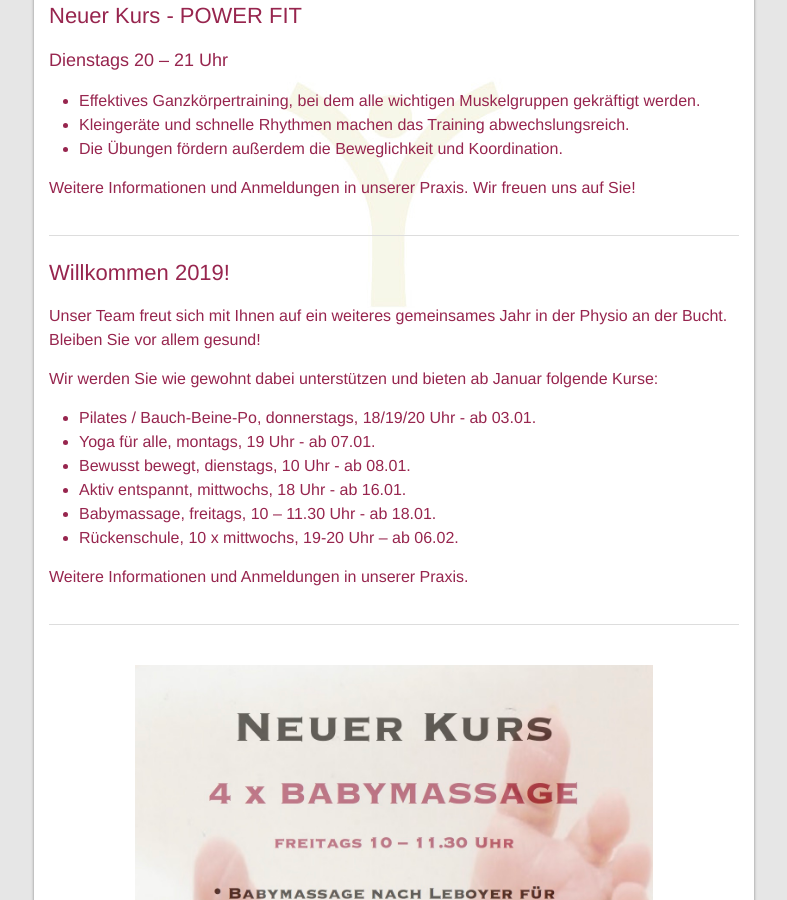
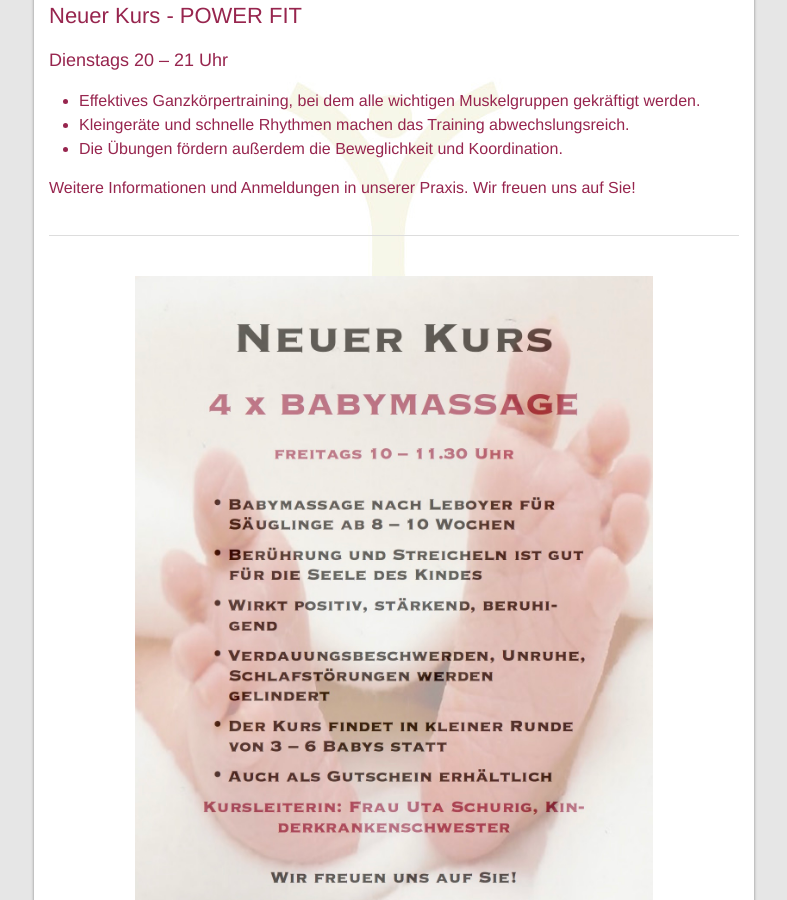
Before and after one commit to davidbasalla/physio_website_2, a Jekyll site: the page built from index.html, in a window 1280 px wide and 900 px high, scrolled down 279 px. Shown: the whole window, without its empty margins (246-1033 px from the left). Built offline with Jekyll 4.4.1, drawn with Linux system fonts in a browser that asks for light colours.

Commit message:
Remove 2019 welome post

```diff
--- a/_layouts/praxis.html
+++ b/_layouts/praxis.html
@@ -37,38 +37,6 @@ layout: default
       </div>
 
       <div class="news">
-        <h3>Willkommen 2019!</h3>
-
-        <p>
-          Unser Team freut sich mit Ihnen auf ein weiteres gemeinsames Jahr in
-          der Physio an der Bucht. Bleiben Sie vor allem gesund!
-        </p>
-
-        <p>
-          Wir werden Sie wie gewohnt dabei unterstützen und bieten ab Januar
-          folgende Kurse:
-        </p>
-
-        <ul>
-          <li>
-            Pilates / Bauch-Beine-Po, donnerstags, 18/19/20 Uhr - ab 03.01.
-          </li>
-
-          <li>Yoga für alle, montags, 19 Uhr - ab 07.01.</li>
-
-          <li>Bewusst bewegt, dienstags, 10 Uhr - ab 08.01.</li>
-
-          <li>Aktiv entspannt, mittwochs, 18 Uhr - ab 16.01.</li>
-
-          <li>Babymassage, freitags, 10 – 11.30 Uhr - ab 18.01.</li>
-
-          <li>Rückenschule, 10 x mittwochs, 19-20 Uhr – ab 06.02.</li>
-        </ul>
-
-        <p>Weitere Informationen und Anmeldungen in unserer Praxis.</p>
-      </div>
-
-      <div class="news">
         <img
           class="image-width-medium"
           alt="Baby Massage Werbung"
```
